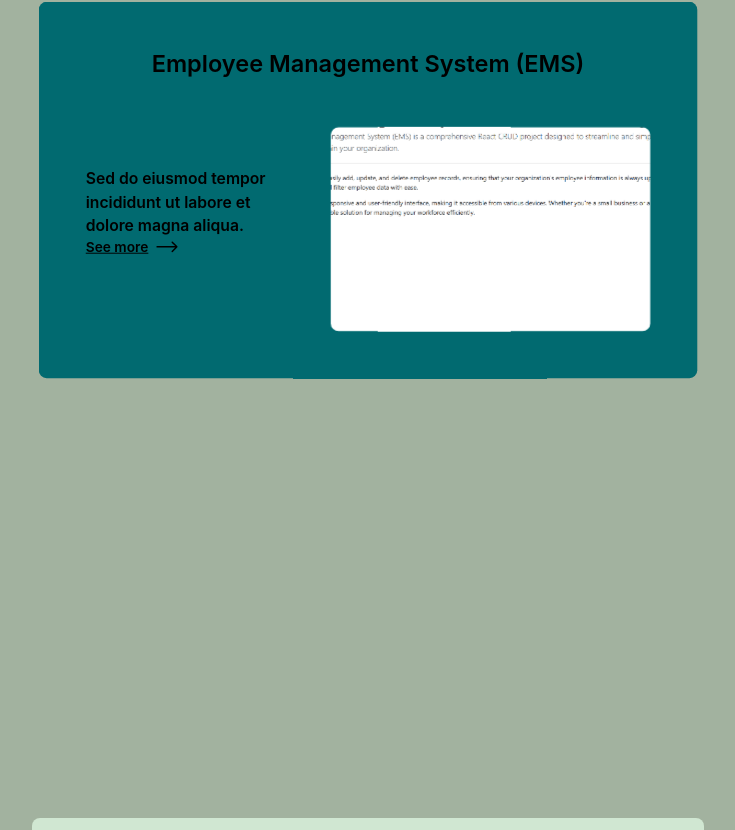
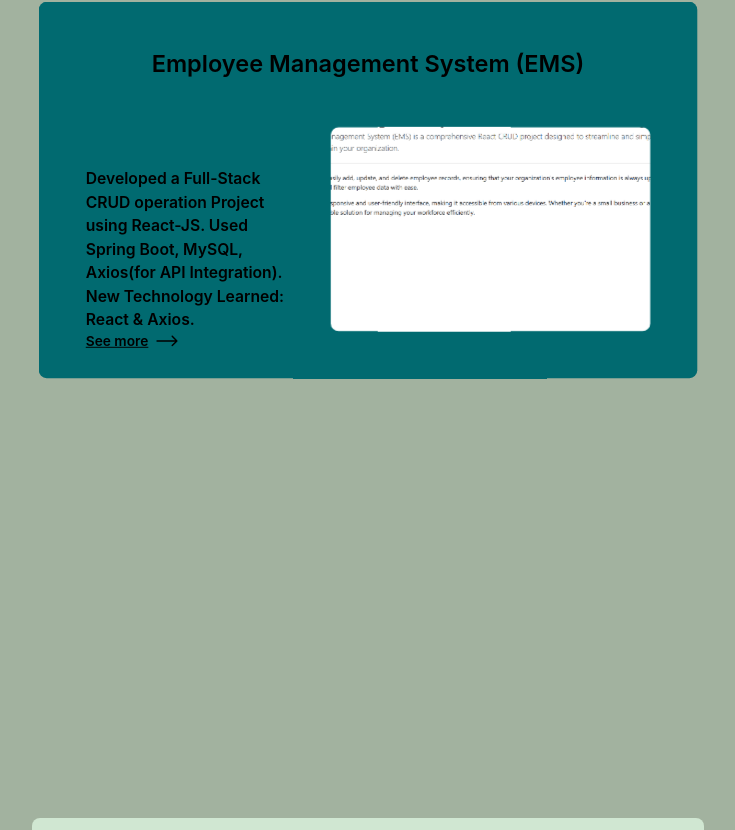
Before and after one commit to MayurTathe/Portfolio, a React (Create React App) app: page / in a window 1280 px wide. Shown: the part 3010-3840 px from the top of the page, without its empty margins (272-1007 px from the left). Built offline with nearby package versions, Linux system fonts and the light colour scheme.

Commit message:
Added the Description on ProjectData.js file

```diff
--- a/src/components/Work/ProjectData.js
+++ b/src/components/Work/ProjectData.js
@@ -2,7 +2,7 @@ export const projects = [
   {
     id: 1,
     title: 'YouTube Clone',
-    description:'Build and deployed YouTube_Clone project. Used Tailwind CSS & Material UI icons. New Technology Learned: Tailwind CSS',
+    description:'Build and deployed YouTube_Clone project. Used Tailwind CSS & Material UI icons. New Technology Learned: Tailwind CSS.',
     image: '../YouTube.png', // Replace with actual image URL
     color: '#618264',
     projectUrl: 'https://github.com/MayurTathe/YouTube_Clone'
@@ -10,7 +10,7 @@ export const projects = [
   {
     id: 2,
     title: 'Portfolio',
-    description: 'Self designed and developed a responsive Portfolio form Scratch. Used Farmer Motion and Tailwind CSS. New Technology Learned: Farmer Motion',
+    description: 'Self designed and developed a responsive Portfolio form Scratch. Used Farmer Motion and Tailwind CSS. New Technology Learned: Farmer Motion.',
     image: 'EMS-R.png', // Replace with actual image URL
     color: '#164863',
     projectUrl: ""
@@ -18,7 +18,7 @@ export const projects = [
   {
     id: 3,
     title: 'Employee Management System (EMS)',
-    description: 'Sed do eiusmod tempor incididunt ut labore et dolore magna aliqua.',
+    description: 'Developed a Full-Stack CRUD operation Project using React-JS. Used Spring Boot, MySQL, Axios(for API Integration). New Technology Learned: React & Axios.',
     image: 'EMS-R.png', // Replace with actual image URL
     color: '#016A70',
     projectUrl: 'https://github.com/MayurTathe/ReactCrud_Frontend'
@@ -26,7 +26,7 @@ export const projects = [
   {
     id: 4,
     title: 'Angular CRUD',
-    description: 'Sed do eiusmod tempor incididunt ut labore et dolore magna aliqua.',
+    description: 'Developed a Full-Stack CRUD operation Project using Angular (as Frontend). Used Spring Boot (as Backend), MySQL (Database).',
     image: 'EMS-R.png', // Replace with actual image URL
     color: '#D0E7D2',
     projectUrl: 'https://github.com/MayurTathe/AngularCrud_Frontend'
```
